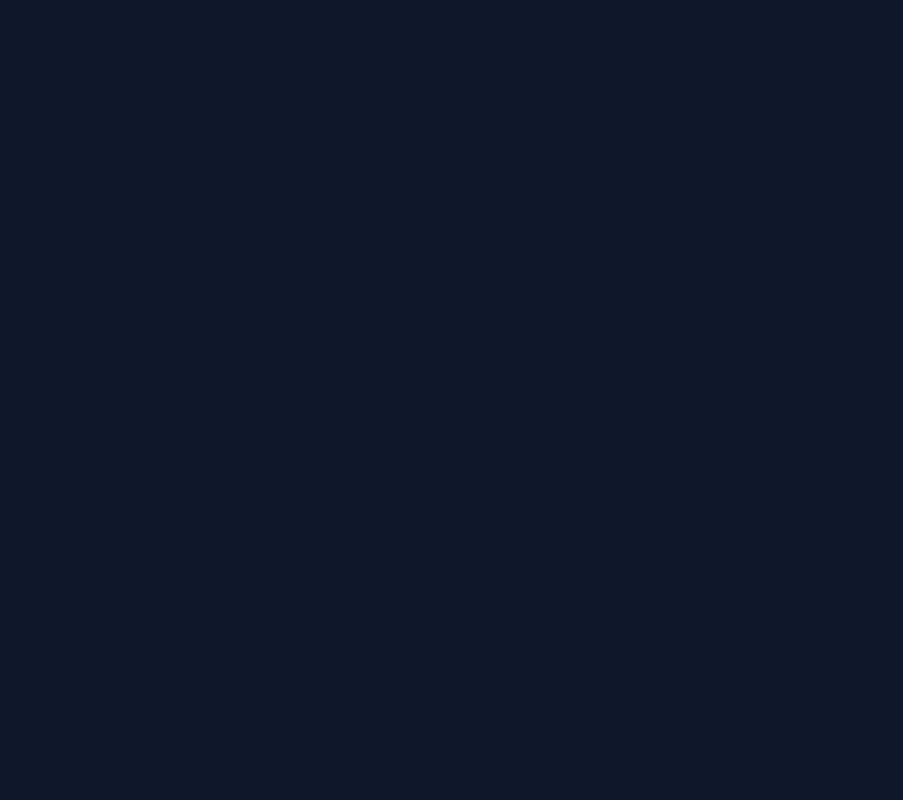
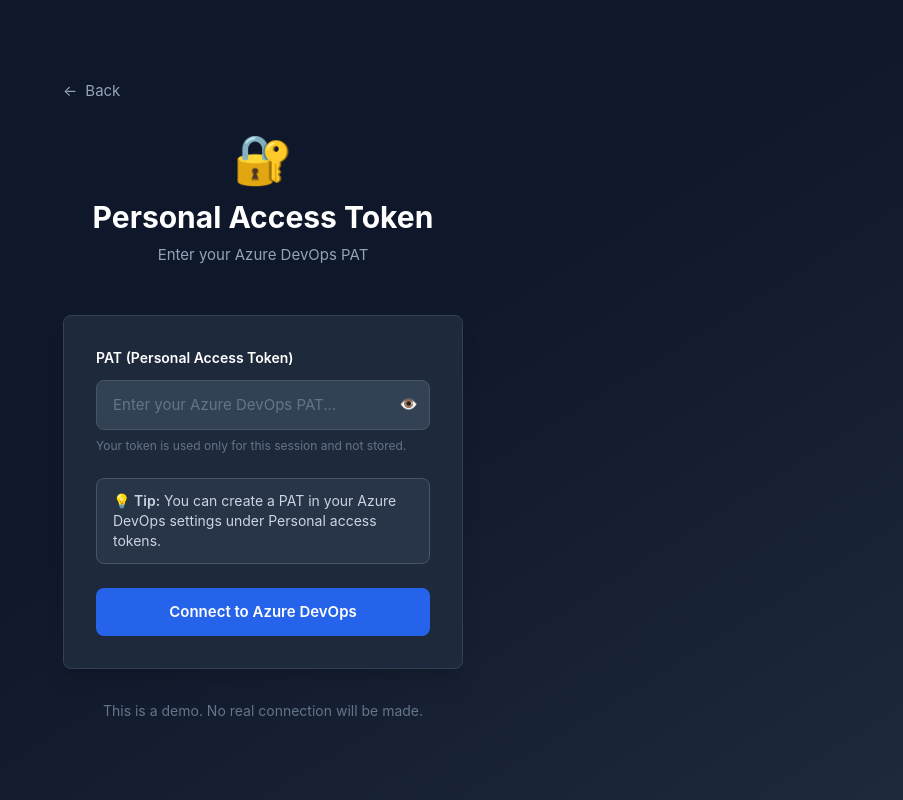
Before and after one commit to NguyenChanhDat/AI-Review-FE, a Vue app: page /onboarding/pat in a window 1280 px wide. Before the commit this address had no page. Shown: the whole page, without its empty margins (377-1280 px from the left). Built offline with nearby package versions, Linux system fonts and the light colour scheme; the HTML template or start-up script is replaced by a standard one.

Commit message:
feat: add login UI

```diff
--- a/src/pages/CodeReviews.vue
+++ b/src/pages/CodeReviews.vue
@@ -105,12 +105,12 @@
 
 const selectReview = (review: CodeReview) => {
   router.push(
-    `/organizations/${orgId}/projects/${projectId}/repos/${repoId}/reviews/${review.id}`
+    `/app/organizations/${orgId}/projects/${projectId}/repos/${repoId}/reviews/${review.id}`
   )
 }
 
 const goBack = () => {
-  router.push(`/organizations/${orgId}/projects/${projectId}/repos`)
+  router.push(`/app/organizations/${orgId}/projects/${projectId}/repos`)
 }
 
 const filterStatus = ref<string>('all')
--- a/src/pages/Dashboard.vue
+++ b/src/pages/Dashboard.vue
@@ -111,7 +111,7 @@
 }
 
 const goToOrganizations = () => {
-  router.push('/organizations')
+  router.push('/app/organizations')
 }
 </script>
 
@@ -218,7 +218,7 @@
               ➕ New Review
             </button>
             <button
-              @click="router.push('/settings')"
+              @click="router.push('/app/settings')"
               class="w-full bg-slate-700 hover:bg-slate-600 text-slate-300 font-medium py-2 rounded-lg transition-colors flex items-center justify-center gap-2"
             >
               ⚙️ Configure Rules
--- /dev/null
+++ b/src/pages/OnboardingAuth.vue
@@ -0,0 +1,60 @@
+<script setup lang="ts">
+import { useRouter } from 'vue-router'
+
+const router = useRouter()
+
+const handleMicrosoft = () => {
+  router.push('/onboarding/repo-provider')
+}
+</script>
+
+<template>
+  <div class="flex h-screen items-center justify-center bg-gradient-to-br from-slate-950 via-slate-900 to-slate-800">
+    <div class="w-full max-w-md px-6">
+      <!-- Logo -->
+      <div class="mb-12 text-center">
+        <div class="mb-4 text-5xl">🔍</div>
+        <h1 class="text-3xl font-bold text-white">Code Review Monitor</h1>
+        <p class="mt-2 text-slate-400">AI-powered code review system</p>
+      </div>
+
+      <!-- Card -->
+      <div class="rounded-lg border border-slate-700 bg-slate-800 p-8 shadow-xl">
+        <h2 class="mb-2 text-2xl font-bold text-white">Choose Your Provider</h2>
+        <p class="mb-8 text-slate-400">Select your authentication method to get started</p>
+
+        <!-- Microsoft Option -->
+        <button
+          @click="handleMicrosoft"
+          class="mb-4 w-full rounded-lg border-2 border-slate-600 bg-slate-700 px-6 py-4 font-semibold text-white transition-all hover:border-blue-500 hover:bg-slate-600"
+        >
+          <div class="flex items-center justify-center gap-3">
+            <span class="text-2xl">🔷</span>
+            <div>
+              <div>Microsoft</div>
+              <div class="text-sm font-normal text-slate-400">Azure AD Authentication</div>
+            </div>
+          </div>
+        </button>
+
+        <!-- Google+ Option (Disabled) -->
+        <div class="rounded-lg border-2 border-slate-700 bg-slate-800 px-6 py-4 opacity-50">
+          <div class="flex items-center justify-center gap-3 text-slate-500">
+            <span class="text-2xl">📱</span>
+            <div>
+              <div>Google+</div>
+              <div class="text-sm font-normal text-slate-600">Coming soon</div>
+            </div>
+          </div>
+        </div>
+      </div>
+
+      <!-- Footer -->
+      <p class="mt-8 text-center text-sm text-slate-500">
+        This is a demo application. No real OAuth connection required.
+      </p>
+    </div>
+  </div>
+</template>
+
+<style scoped></style>
--- /dev/null
+++ b/src/pages/OnboardingPAT.vue
@@ -0,0 +1,109 @@
+<script setup lang="ts">
+import { ref } from 'vue'
+import { useRouter } from 'vue-router'
+
+const router = useRouter()
+
+const pat = ref('')
+const showPassword = ref(false)
+const isLoading = ref(false)
+
+const handleBack = () => {
+  router.push('/onboarding/repo-provider')
+}
+
+const handleConnect = async () => {
+  if (!pat.value.trim()) {
+    alert('Please enter a Personal Access Token')
+    return
+  }
+
+  isLoading.value = true
+  // Simulate API call
+  setTimeout(() => {
+    isLoading.value = false
+    router.push('/app/dashboard')
+  }, 1000)
+}
+
+const handleKeyDown = (e: KeyboardEvent) => {
+  if (e.key === 'Enter') {
+    handleConnect()
+  }
+}
+</script>
+
+<template>
+  <div class="flex h-screen items-center justify-center bg-gradient-to-br from-slate-950 via-slate-900 to-slate-800">
+    <div class="w-full max-w-md px-6">
+      <!-- Header with Back Button -->
+      <div class="mb-8 flex items-center">
+        <button
+          @click="handleBack"
+          class="flex items-center gap-2 text-slate-400 transition-colors hover:text-white"
+        >
+          <span>←</span>
+          <span>Back</span>
+        </button>
+      </div>
+
+      <!-- Logo -->
+      <div class="mb-12 text-center">
+        <div class="mb-4 text-5xl">🔐</div>
+        <h1 class="text-3xl font-bold text-white">Personal Access Token</h1>
+        <p class="mt-2 text-slate-400">Enter your Azure DevOps PAT</p>
+      </div>
+
+      <!-- Card -->
+      <div class="rounded-lg border border-slate-700 bg-slate-800 p-8 shadow-xl">
+        <div class="mb-6">
+          <label class="mb-3 block text-sm font-semibold text-white">
+            PAT (Personal Access Token)
+          </label>
+          <div class="relative">
+            <input
+              :type="showPassword ? 'text' : 'password'"
+              v-model="pat"
+              placeholder="Enter your Azure DevOps PAT..."
+              @keydown="handleKeyDown"
+              class="w-full rounded-lg border border-slate-600 bg-slate-700 px-4 py-3 text-white placeholder-slate-500 transition-colors focus:border-blue-500 focus:outline-none focus:ring-2 focus:ring-blue-500/20"
+            />
+            <button
+              @click="showPassword = !showPassword"
+              type="button"
+              class="absolute right-3 top-3 text-slate-400 hover:text-white"
+            >
+              {{ showPassword ? '🙈' : '👁️' }}
+            </button>
+          </div>
+          <p class="mt-2 text-xs text-slate-500">
+            Your token is used only for this session and not stored.
+          </p>
+        </div>
+
+        <!-- Info Box -->
+        <div class="mb-6 rounded-lg border border-slate-600 bg-slate-700/50 px-4 py-3">
+          <p class="text-sm text-slate-300">
+            <span class="font-semibold">💡 Tip:</span> You can create a PAT in your Azure DevOps settings under Personal access tokens.
+          </p>
+        </div>
+
+        <!-- Connect Button -->
+        <button
+          @click="handleConnect"
+          :disabled="isLoading"
+          class="w-full rounded-lg bg-blue-600 px-6 py-3 font-semibold text-white transition-all hover:bg-blue-700 disabled:bg-blue-600/50 disabled:cursor-not-allowed"
+        >
+          {{ isLoading ? 'Connecting...' : 'Connect to Azure DevOps' }}
+        </button>
+      </div>
+
+      <!-- Footer -->
+      <p class="mt-8 text-center text-sm text-slate-500">
+        This is a demo. No real connection will be made.
+      </p>
+    </div>
+  </div>
+</template>
+
+<style scoped></style>
--- /dev/null
+++ b/src/pages/OnboardingRepoProvider.vue
@@ -0,0 +1,78 @@
+<script setup lang="ts">
+import { useRouter } from 'vue-router'
+
+const router = useRouter()
+
+const handleAzureDevOps = () => {
+  router.push('/onboarding/pat')
+}
+
+const handleBack = () => {
+  router.push('/onboarding/auth')
+}
+</script>
+
+<template>
+  <div class="flex h-screen items-center justify-center bg-gradient-to-br from-slate-950 via-slate-900 to-slate-800">
+    <div class="w-full max-w-md px-6">
+      <!-- Header with Back Button -->
+      <div class="mb-8 flex items-center">
+        <button
+          @click="handleBack"
+          class="flex items-center gap-2 text-slate-400 transition-colors hover:text-white"
+        >
+          <span>←</span>
+          <span>Back</span>
+        </button>
+      </div>
+
+      <!-- Logo -->
+      <div class="mb-12 text-center">
+        <div class="mb-4 text-5xl">📦</div>
+        <h1 class="text-3xl font-bold text-white">Select Repository Provider</h1>
+        <p class="mt-2 text-slate-400">Choose where your code is hosted</p>
+      </div>
+
+      <!-- Card -->
+      <div class="rounded-lg border border-slate-700 bg-slate-800 p-8 shadow-xl">
+        <!-- Azure DevOps Option -->
+        <button
+          @click="handleAzureDevOps"
+          class="mb-4 w-full rounded-lg border-2 border-slate-600 bg-slate-700 px-6 py-4 font-semibold text-white transition-all hover:border-blue-500 hover:bg-slate-600"
+        >
+          <div class="flex items-center justify-center gap-3">
+            <span class="text-2xl">🔵</span>
+            <div>
+              <div>Azure DevOps</div>
+              <div class="text-sm font-normal text-slate-400">Microsoft Azure Repos</div>
+            </div>
+          </div>
+        </button>
+
+        <!-- GitHub Option (Disabled) -->
+        <div class="mb-4 rounded-lg border-2 border-slate-700 bg-slate-800 px-6 py-4 opacity-50">
+          <div class="flex items-center justify-center gap-3 text-slate-500">
+            <span class="text-2xl">⚫</span>
+            <div>
+              <div>GitHub</div>
+              <div class="text-sm font-normal text-slate-600">Coming soon</div>
+            </div>
+          </div>
+        </div>
+
+        <!-- GitLab Option (Disabled) -->
+        <div class="rounded-lg border-2 border-slate-700 bg-slate-800 px-6 py-4 opacity-50">
+          <div class="flex items-center justify-center gap-3 text-slate-500">
+            <span class="text-2xl">🟠</span>
+            <div>
+              <div>GitLab</div>
+              <div class="text-sm font-normal text-slate-600">Coming soon</div>
+            </div>
+          </div>
+        </div>
+      </div>
+    </div>
+  </div>
+</template>
+
+<style scoped></style>
--- a/src/pages/Organizations.vue
+++ b/src/pages/Organizations.vue
@@ -81,7 +81,7 @@
 ])
 
 const selectOrganization = (org: Organization) => {
-  router.push(`/organizations/${org.id}/projects`)
+  router.push(`/app/organizations/${org.id}/projects`)
 }
 </script>
 
--- a/src/pages/Projects.vue
+++ b/src/pages/Projects.vue
@@ -85,11 +85,11 @@
 ])
 
 const selectProject = (project: Project) => {
-  router.push(`/organizations/${orgId}/projects/${project.id}/repos`)
+  router.push(`/app/organizations/${orgId}/projects/${project.id}/repos`)
 }
 
 const goBack = () => {
-  router.push('/organizations')
+  router.push('/app/organizations')
 }
 </script>
 
--- a/src/pages/Repositories.vue
+++ b/src/pages/Repositories.vue
@@ -104,12 +104,12 @@
 
 const selectRepository = (repo: Repository) => {
   router.push(
-    `/organizations/${orgId}/projects/${projectId}/repos/${repo.id}/reviews`
+    `/app/organizations/${orgId}/projects/${projectId}/repos/${repo.id}/reviews`
   )
 }
 
 const goBack = () => {
-  router.push(`/organizations/${orgId}/projects`)
+  router.push(`/app/organizations/${orgId}/projects`)
 }
 </script>
 
--- a/src/pages/ReviewDetails.vue
+++ b/src/pages/ReviewDetails.vue
@@ -83,7 +83,7 @@
 
 const goBack = () => {
   router.push(
-    `/organizations/${orgId}/projects/${projectId}/repos/${repoId}/reviews`
+    `/app/organizations/${orgId}/projects/${projectId}/repos/${repoId}/reviews`
   )
 }
 
--- a/src/router.ts
+++ b/src/router.ts
@@ -6,10 +6,33 @@
 const routes: RouteRecordRaw[] = [
   {
     path: '/',
+    redirect: '/onboarding/auth',
+  },
+  {
+    path: '/onboarding/auth',
+    name: 'OnboardingAuth',
+    component: () => import('./pages/OnboardingAuth.vue'),
+  },
+  {
+    path: '/onboarding/repo-provider',
+    name: 'OnboardingRepoProvider',
+    component: () => import('./pages/OnboardingRepoProvider.vue'),
+  },
+  {
+    path: '/onboarding/pat',
+    name: 'OnboardingPAT',
+    component: () => import('./pages/OnboardingPAT.vue'),
+  },
+  {
+    path: '/app',
     component: AppLayout,
     children: [
       {
         path: '',
+        redirect: '/app/dashboard',
+      },
+      {
+        path: 'dashboard',
         name: 'Dashboard',
         component: Dashboard,
       },
```
Also changed, not shown: src/layouts/AppLayout.vue (+6 -6 lines), 1 other file (tests, documents, lock files or other folders).
